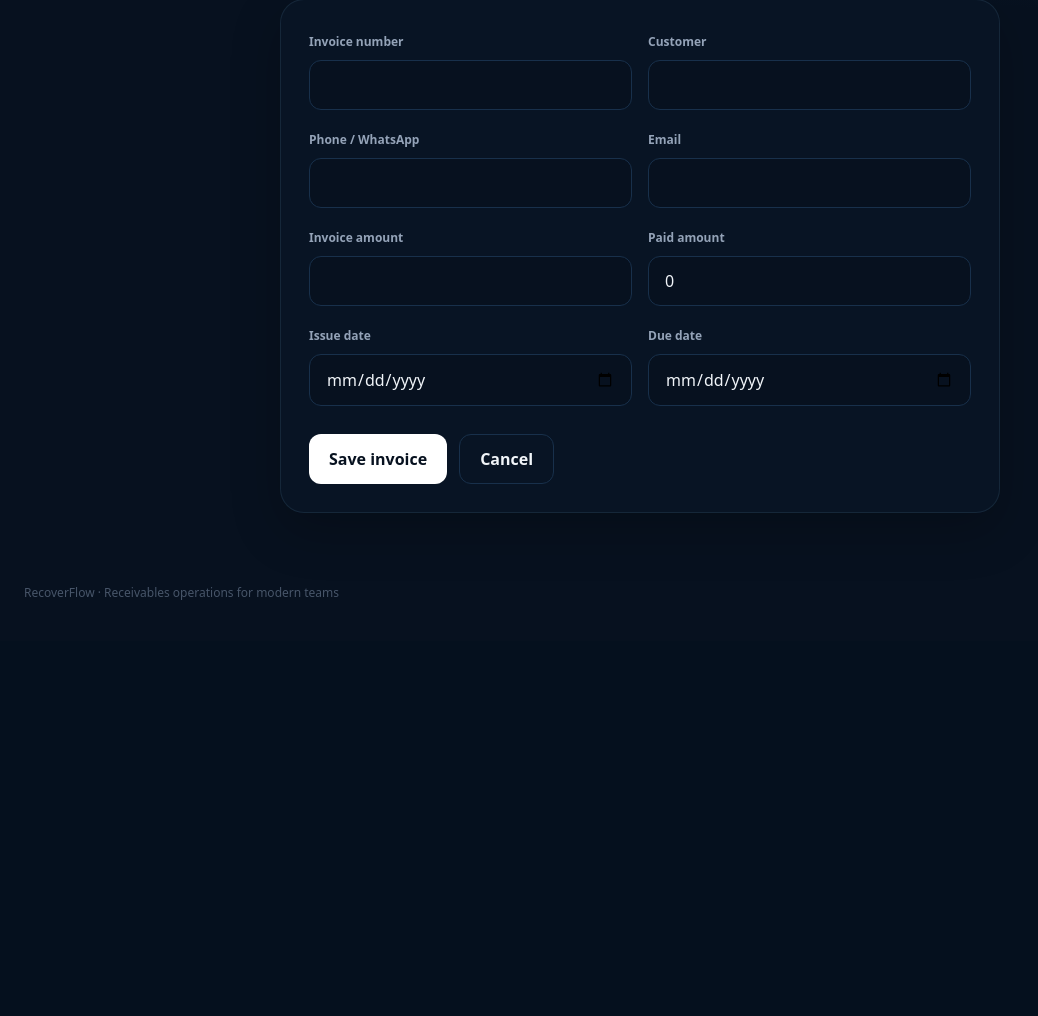
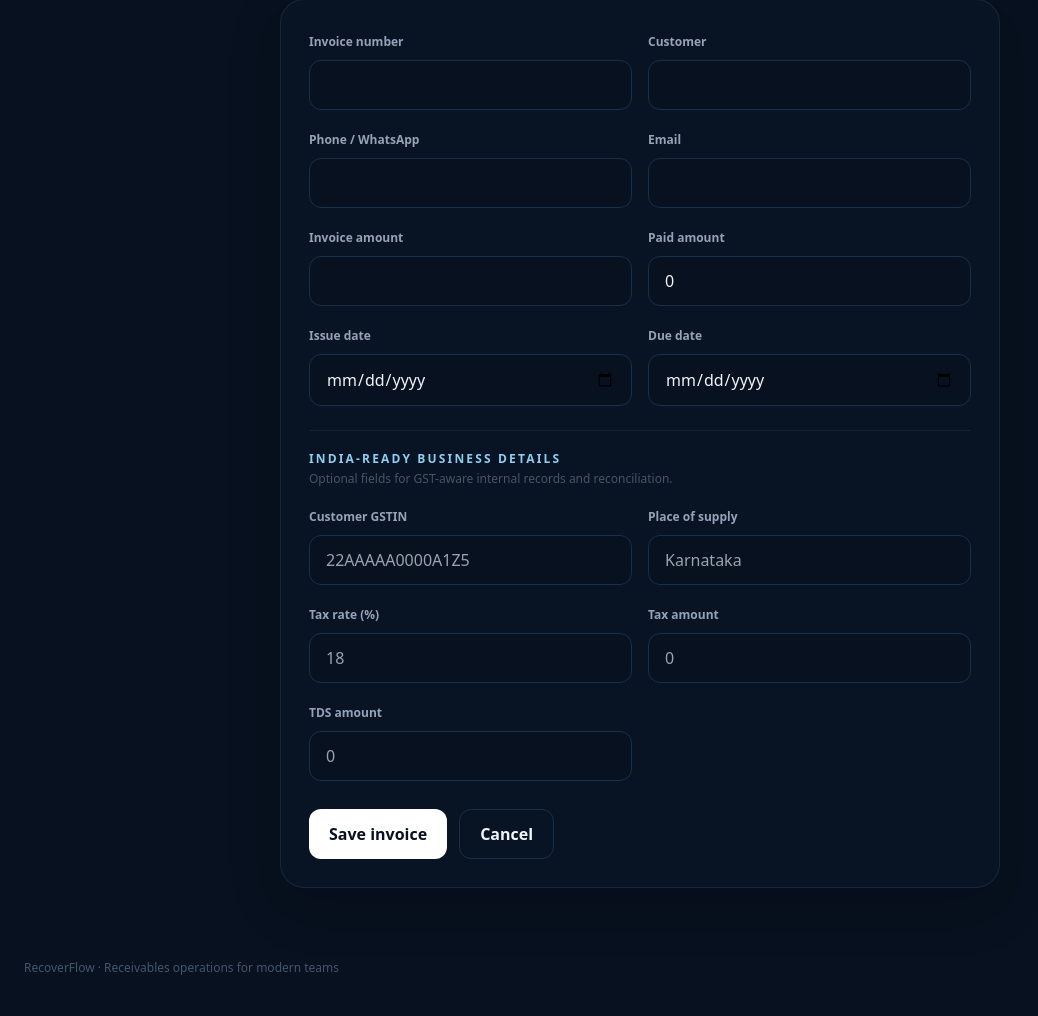
Before and after one commit to AloneRider-pixel/recoverflow, a FastAPI app: template app/templates/invoice_form.html in a window 1280 px wide. Shown: the part 226-1242 px from the top of the page, without its empty margins (0-1038 px from the left). Before the commit the page ends 826 px from the top, so only its background shows below. Run offline with FastAPI, Linux system fonts and the light colour scheme; the template is opened without the code that fills it, so the values that code supplies are empty; some libraries are stand-ins or nearby versions.

Commit message:
feat: add India-ready invoice business fields

```diff
--- a/app/templates/invoice_form.html
+++ b/app/templates/invoice_form.html
@@ -3,5 +3,11 @@
 <div class="glass rounded-3xl p-5 sm:p-7 shadow-soft"><form method="post" class="grid md:grid-cols-2 gap-4"><input type="hidden" name="csrf" value="{{csrf}}">
 {% for name,label,type,value in [('invoice_number','Invoice number','text',''),('customer_name','Customer','text',''),('phone','Phone / WhatsApp','text',''),('email','Email','email',''),('amount','Invoice amount','number',''),('paid_amount','Paid amount','number','0'),('issue_date','Issue date','date',today.isoformat()),('due_date','Due date','date',today.isoformat())] %}
 <label class="block"><span class="text-xs font-bold text-slate-400">{{label}}</span><input name="{{name}}" type="{{type}}" value="{{value}}" step="0.01" required class="mt-2 w-full rounded-xl bg-rf-950 border border-rf-700 px-4 py-3"></label>{% endfor %}
+<div class="md:col-span-2 pt-5 mt-2 border-t border-white/5"><div class="text-xs font-bold tracking-[.18em] text-rf-300">INDIA-READY BUSINESS DETAILS</div><p class="text-xs text-slate-600 mt-1">Optional fields for GST-aware internal records and reconciliation.</p></div>
+<label class="block"><span class="text-xs font-bold text-slate-400">Customer GSTIN</span><input name="gstin" type="text" class="mt-2 w-full rounded-xl bg-rf-950 border border-rf-700 px-4 py-3" placeholder="22AAAAA0000A1Z5"></label>
+<label class="block"><span class="text-xs font-bold text-slate-400">Place of supply</span><input name="place_of_supply" type="text" class="mt-2 w-full rounded-xl bg-rf-950 border border-rf-700 px-4 py-3" placeholder="Karnataka"></label>
+<label class="block"><span class="text-xs font-bold text-slate-400">Tax rate (%)</span><input name="tax_rate" type="number" min="0" step="0.01" class="mt-2 w-full rounded-xl bg-rf-950 border border-rf-700 px-4 py-3" placeholder="18"></label>
+<label class="block"><span class="text-xs font-bold text-slate-400">Tax amount</span><input name="tax_amount" type="number" min="0" step="0.01" class="mt-2 w-full rounded-xl bg-rf-950 border border-rf-700 px-4 py-3" placeholder="0"></label>
+<label class="block"><span class="text-xs font-bold text-slate-400">TDS amount</span><input name="tds_amount" type="number" min="0" step="0.01" class="mt-2 w-full rounded-xl bg-rf-950 border border-rf-700 px-4 py-3" placeholder="0"></label>
 <div class="md:col-span-2 flex flex-col sm:flex-row gap-3 pt-3"><button class="px-5 py-3 rounded-xl bg-white text-rf-950 font-extrabold">Save invoice</button><a href="/" class="px-5 py-3 rounded-xl border border-rf-700 text-center font-semibold">Cancel</a></div>
 </form></div></section>{% endblock %}
```
